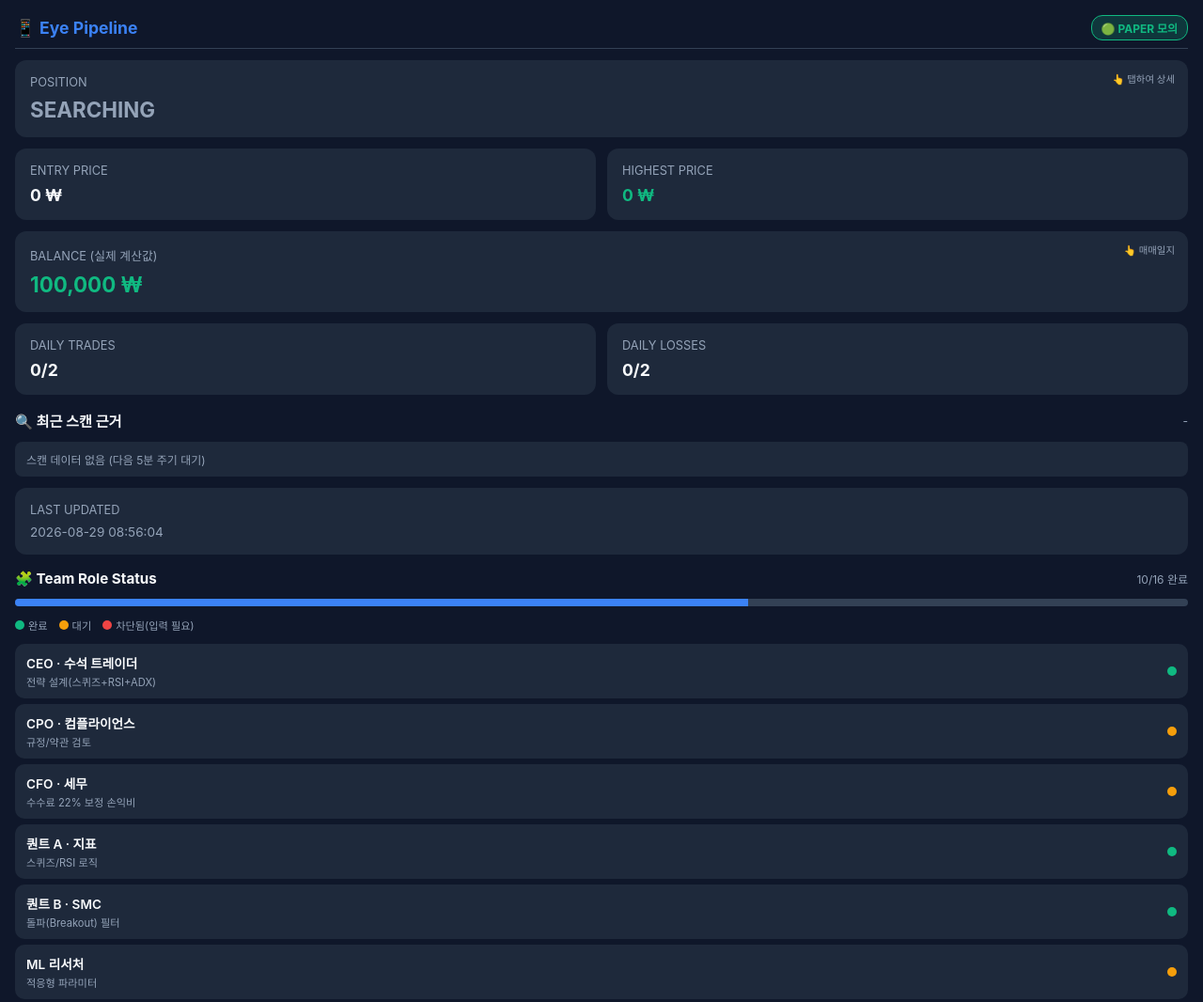
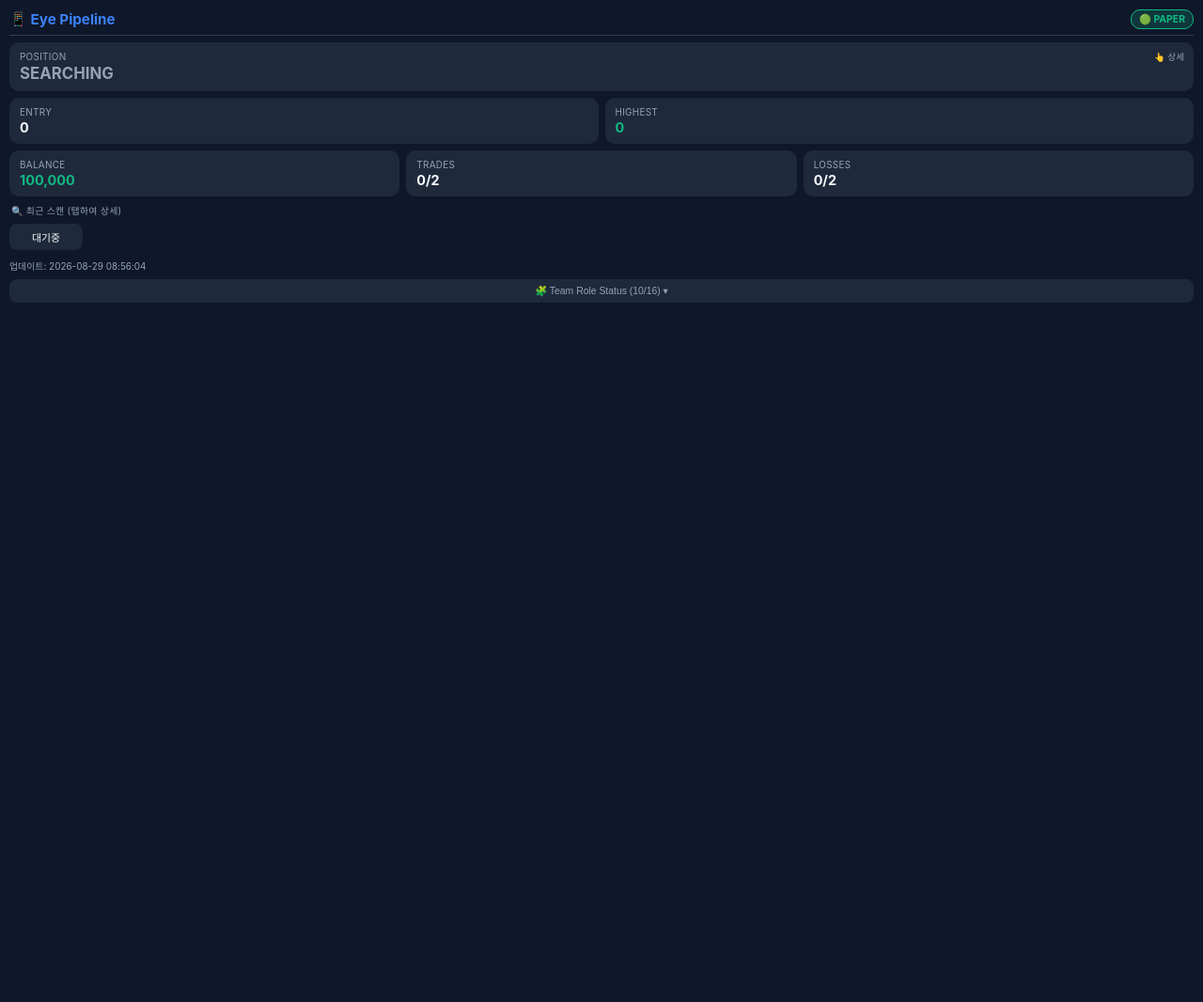
Before and after one commit to iamsomeoneartist/EYE, a plain HTML site: page index.html in a window 1280 px wide. Shown: the top 1066 px of the page at 94% size. After the commit the page ends 800 px from the top, so only its background shows below. Drawn offline with Linux system fonts and the light colour scheme.

Commit message:
Add files via upload

```diff
--- a/index.html
+++ b/index.html
@@ -9,67 +9,71 @@
     --bg: #0f172a; --card: #1e293b; --text: #f8fafc; --sub: #94a3b8;
     --green: #10b981; --red: #ef4444; --blue: #3b82f6; --yellow: #f59e0b;
   }
-  * { box-sizing: border-box; margin: 0; padding: 0; }
+  * { box-sizing: border-box; margin: 0; padding: 0; -webkit-tap-highlight-color: transparent; }
+  html, body { height: 100%; overflow: hidden; }
   body { font-family: -apple-system, Roboto, sans-serif; background: var(--bg); color: var(--text);
-         padding: 16px; display: flex; flex-direction: column; gap: 12px; }
+         padding: 10px; display: flex; flex-direction: column; gap: 7px; font-size: 13px; }
+
   .header { display: flex; justify-content: space-between; align-items: center;
-            padding-bottom: 8px; border-bottom: 1px solid #334155; }
-  .header h1 { font-size: 1.1rem; color: var(--blue); }
-  .badge { font-size: 0.75rem; padding: 4px 10px; border-radius: 12px; font-weight: bold; }
+            padding-bottom: 6px; border-bottom: 1px solid #334155; }
+  .header h1 { font-size: 0.95rem; color: var(--blue); }
+  .badge { font-size: 0.65rem; padding: 3px 8px; border-radius: 10px; font-weight: bold; }
   .badge-live { background: rgba(239,68,68,0.2); color: var(--red); border: 1px solid var(--red); }
   .badge-paper { background: rgba(16,185,129,0.2); color: var(--green); border: 1px solid var(--green); }
 
-  .card { background: var(--card); border-radius: 12px; padding: 16px;
-          display: flex; flex-direction: column; gap: 8px; position: relative; }
+  .card { background: var(--card); border-radius: 10px; padding: 9px 11px;
+          display: flex; flex-direction: column; gap: 2px; position: relative; }
   .card.clickable { cursor: pointer; }
   .card.clickable:active { background: #253449; }
-  .tap-hint { position: absolute; top: 12px; right: 14px; font-size: 0.65rem; color: var(--sub); }
-  .card-title { font-size: 0.8rem; color: var(--sub); text-transform: uppercase; }
-  .card-value { font-size: 1.4rem; font-weight: bold; }
-  .grid-2 { display: grid; grid-template-columns: 1fr 1fr; gap: 12px; }
+  .tap-hint { position: absolute; top: 8px; right: 10px; font-size: 0.6rem; color: var(--sub); }
+  .card-title { font-size: 0.62rem; color: var(--sub); text-transform: uppercase; letter-spacing: 0.03em; }
+  .card-value { font-size: 1.05rem; font-weight: bold; }
+  .card-value.small { font-size: 0.9rem; }
+  .grid-2 { display: grid; grid-template-columns: 1fr 1fr; gap: 7px; }
+  .grid-3 { display: grid; grid-template-columns: 1fr 1fr 1fr; gap: 7px; }
   .status-buy { color: var(--green); }
   .status-none { color: var(--sub); }
-  .note { font-size: 0.75rem; color: var(--sub); line-height: 1.4; }
 
-  .section-title { font-size: 0.95rem; font-weight: bold; color: var(--text);
-                    margin-top: 4px; display: flex; justify-content: space-between; align-items: center; }
-  .section-sub { font-size: 0.75rem; color: var(--sub); font-weight: normal; }
-  .role-list { display: flex; flex-direction: column; gap: 6px; }
-  .role-row { background: var(--card); border-radius: 10px; padding: 10px 12px;
+  .scan-scroll { display: flex; gap: 6px; overflow-x: auto; padding-bottom: 2px; }
+  .scan-chip { background: var(--card); border-radius: 8px; padding: 6px 9px; flex-shrink: 0;
+               min-width: 78px; text-align: center; font-size: 0.68rem; }
+  .scan-chip .sym { font-weight: bold; display: flex; align-items: center; justify-content: center; gap: 4px; }
+  .buy-dot { width: 6px; height: 6px; border-radius: 50%; background: var(--green); }
+  .scan-chip .rsn { color: var(--sub); font-size: 0.6rem; margin-top: 2px;
+                     white-space: nowrap; overflow: hidden; text-overflow: ellipsis; max-width: 78px; }
+
+  .footer-row { display: flex; justify-content: space-between; align-items: center;
+                font-size: 0.62rem; color: var(--sub); }
+  .toggle-btn { background: var(--card); border: none; color: var(--sub); font-size: 0.65rem;
+                padding: 6px 10px; border-radius: 8px; width: 100%; text-align: center; }
+
+  /* 접이식 팀 현황 (기본 숨김, 스크롤 유발 방지) */
+  #teamPanel { display: none; overflow-y: auto; max-height: 40vh; }
+  .role-list { display: flex; flex-direction: column; gap: 5px; margin-top: 6px; }
+  .role-row { background: var(--card); border-radius: 8px; padding: 7px 10px;
               display: flex; justify-content: space-between; align-items: center; gap: 8px; }
-  .role-info { display: flex; flex-direction: column; gap: 2px; min-width: 0; }
-  .role-name { font-size: 0.85rem; font-weight: 600; }
-  .role-task { font-size: 0.7rem; color: var(--sub); white-space: nowrap; overflow: hidden; text-overflow: ellipsis; }
-  .role-dot { width: 10px; height: 10px; border-radius: 50%; flex-shrink: 0; }
+  .role-name { font-size: 0.72rem; font-weight: 600; }
+  .role-task { font-size: 0.6rem; color: var(--sub); }
+  .role-dot { width: 8px; height: 8px; border-radius: 50%; flex-shrink: 0; }
   .dot-done { background: var(--green); }
   .dot-pending { background: var(--yellow); }
   .dot-blocked { background: var(--red); }
-  .progress-bar-wrap { background: #334155; border-radius: 8px; height: 8px; overflow: hidden; }
+  .progress-bar-wrap { background: #334155; border-radius: 8px; height: 6px; overflow: hidden; margin-top: 6px; }
   .progress-bar-fill { background: var(--blue); height: 100%; }
-  .legend { display: flex; gap: 12px; font-size: 0.7rem; color: var(--sub); flex-wrap: wrap; }
-  .legend span { display: flex; align-items: center; gap: 4px; }
-
-  .scan-row { background: var(--card); border-radius: 8px; padding: 10px 12px;
-              display: flex; justify-content: space-between; align-items: center; gap: 8px;
-              font-size: 0.75rem; cursor: pointer; }
-  .scan-row:active { background: #253449; }
-  .scan-symbol { font-weight: bold; display: flex; align-items: center; gap: 6px; }
-  .buy-dot { width: 7px; height: 7px; border-radius: 50%; background: var(--green); }
-  .scan-reason { color: var(--sub); text-align: right; }
 
   /* 모달 */
   .modal-overlay { display: none; position: fixed; inset: 0; background: rgba(0,0,0,0.7);
                     z-index: 1000; justify-content: center; align-items: center; padding: 16px; }
   .modal-card { background: var(--card); border: 1px solid #334155; border-radius: 12px;
-                width: 100%; max-width: 360px; max-height: 80vh; overflow-y: auto; padding: 16px; }
+                width: 100%; max-width: 340px; max-height: 78vh; overflow-y: auto; padding: 14px; }
   .modal-header { display: flex; justify-content: space-between; align-items: center;
-                  border-bottom: 1px solid #334155; padding-bottom: 8px; margin-bottom: 10px; }
-  .modal-title { font-size: 1rem; font-weight: bold; color: var(--blue); }
-  .modal-close { font-size: 1.2rem; color: var(--sub); }
-  .modal-row { display: flex; justify-content: space-between; padding: 6px 0;
-               border-bottom: 1px solid #223; font-size: 0.85rem; }
+                  border-bottom: 1px solid #334155; padding-bottom: 8px; margin-bottom: 8px; }
+  .modal-title { font-size: 0.95rem; font-weight: bold; color: var(--blue); }
+  .modal-close { font-size: 1.1rem; color: var(--sub); }
+  .modal-row { display: flex; justify-content: space-between; padding: 5px 0;
+               border-bottom: 1px solid #223; font-size: 0.8rem; }
   .modal-row span:first-child { color: var(--sub); }
-  .modal-table { width: 100%; border-collapse: collapse; font-size: 0.75rem; margin-top: 8px; }
+  .modal-table { width: 100%; border-collapse: collapse; font-size: 0.7rem; margin-top: 6px; }
   .modal-table th, .modal-table td { padding: 4px 3px; text-align: center; border-bottom: 1px solid #223; }
   .modal-table th { color: var(--sub); font-weight: normal; }
 </style>
@@ -82,65 +86,49 @@
 </div>
 
 <div class="card clickable" id="positionCard" onclick="openPositionModal()">
-  <span class="tap-hint">👆 탭하여 상세</span>
+  <span class="tap-hint">👆 상세</span>
   <div class="card-title">Position</div>
   <div class="card-value status-none" id="targetSymbol">-</div>
 </div>
 
 <div class="grid-2">
   <div class="card">
-    <div class="card-title">Entry Price</div>
-    <div class="card-value" style="font-size:1.1rem" id="buyPrice">0 KRW</div>
+    <div class="card-title">Entry</div>
+    <div class="card-value small" id="buyPrice">0 KRW</div>
   </div>
   <div class="card">
-    <div class="card-title">Highest Price</div>
-    <div class="card-value" style="font-size:1.1rem;color:var(--green)" id="highPrice">0 KRW</div>
+    <div class="card-title">Highest</div>
+    <div class="card-value small" style="color:var(--green)" id="highPrice">0 KRW</div>
   </div>
 </div>
 
-<div class="card clickable" id="balanceCard" onclick="openBalanceModal()">
-  <span class="tap-hint">👆 매매일지</span>
-  <div class="card-title">Balance (실제 계산값)</div>
-  <div class="card-value" id="balanceVal" style="color:var(--green)">0 KRW</div>
-</div>
-
-<div class="grid-2">
-  <div class="card">
-    <div class="card-title">Daily Trades</div>
-    <div class="card-value" style="font-size:1.1rem" id="tradeCount">0/2</div>
+<div class="grid-3">
+  <div class="card clickable" onclick="openBalanceModal()">
+    <div class="card-title">Balance</div>
+    <div class="card-value small" style="color:var(--green)" id="balanceVal">0</div>
   </div>
   <div class="card">
-    <div class="card-title">Daily Losses</div>
-    <div class="card-value" style="font-size:1.1rem" id="lossCount">0/2</div>
+    <div class="card-title">Trades</div>
+    <div class="card-value small" id="tradeCount">0/2</div>
+  </div>
+  <div class="card">
+    <div class="card-title">Losses</div>
+    <div class="card-value small" id="lossCount">0/2</div>
   </div>
 </div>
 
-<div class="section-title">🔍 최근 스캔 근거<span class="section-sub" id="scanTime">-</span></div>
-<div class="role-list" id="scanList"></div>
+<div class="card-title" style="padding-left:2px">🔍 최근 스캔 (탭하여 상세)</div>
+<div class="scan-scroll" id="scanList"></div>
 
-<div class="card">
-  <div class="card-title">Last Updated</div>
-  <div style="font-size:0.85rem;color:var(--sub)" id="lastUpdated">-</div>
+<div class="footer-row">
+  <span id="lastUpdated">-</span>
+  <span id="modeInfo"></span>
 </div>
 
-<div class="section-title">
-  🧩 Team Role Status
-  <span class="section-sub" id="progressLabel">0/16 완료</span>
-</div>
-<div class="progress-bar-wrap"><div class="progress-bar-fill" id="progressFill" style="width:0%"></div></div>
-
-<div class="legend">
-  <span><span class="role-dot dot-done"></span>완료</span>
-  <span><span class="role-dot dot-pending"></span>대기</span>
-  <span><span class="role-dot dot-blocked"></span>차단됨(입력 필요)</span>
-</div>
-
-<div class="role-list" id="roleList"></div>
-
-<div class="note">
-  ⚠️ 이 페이지는 GitHub Pages(공개) 저장소에서 호스팅됩니다. state.json이 공개되면
-  보유 종목·진입가·매매 이력이 누구에게나 노출됩니다. 비공개로 운영하려면
-  GitHub Pro/Team의 Private Pages를 쓰거나, 이 대시보드를 별도의 인증된 서버로 옮기세요.
+<button class="toggle-btn" onclick="toggleTeamPanel()">🧩 Team Role Status <span id="progressLabel">(0/16)</span> ▾</button>
+<div id="teamPanel">
+  <div class="progress-bar-wrap"><div class="progress-bar-fill" id="progressFill" style="width:0%"></div></div>
+  <div class="role-list" id="roleList"></div>
 </div>
 
 <!-- 상세보기 모달 -->
@@ -155,7 +143,6 @@
 </div>
 
 <script>
-// 실제 구현 상태만 반영 (가짜 매매성과 수치 아님)
 const TEAM_ROLES = [
   { name: "CEO · 수석 트레이더", task: "전략 설계(스퀴즈+RSI+ADX)", status: "done" },
   { name: "CPO · 컴플라이언스", task: "규정/약관 검토", status: "pending" },
@@ -182,7 +169,7 @@ function renderRoles() {
   const dotClass = { done: "dot-done", pending: "dot-pending", blocked: "dot-blocked" };
   list.innerHTML = TEAM_ROLES.map(r => `
     <div class="role-row">
-      <div class="role-info">
+      <div>
         <div class="role-name">${r.name}</div>
         <div class="role-task">${r.task}</div>
       </div>
@@ -190,12 +177,16 @@ function renderRoles() {
     </div>
   `).join('');
   const doneCount = TEAM_ROLES.filter(r => r.status === "done").length;
-  document.getElementById('progressLabel').innerText = `${doneCount}/${TEAM_ROLES.length} 완료`;
+  document.getElementById('progressLabel').innerText = `(${doneCount}/${TEAM_ROLES.length})`;
   document.getElementById('progressFill').style.width = `${(doneCount / TEAM_ROLES.length) * 100}%`;
 }
 renderRoles();
 
-// ---- 모달 공통 ----
+function toggleTeamPanel() {
+  const el = document.getElementById('teamPanel');
+  el.style.display = (el.style.display === 'block') ? 'none' : 'block';
+}
+
 function showModal(title, bodyHtml) {
   document.getElementById('modal-title').innerText = title;
   document.getElementById('modal-body').innerHTML = bodyHtml;
@@ -204,7 +195,6 @@ function showModal(title, bodyHtml) {
 function closeModal(e) { if (e.target.id === 'modal-overlay') closeModalDirect(); }
 function closeModalDirect() { document.getElementById('modal-overlay').style.display = 'none'; }
 
-// ---- 포지션 상세 모달 ----
 function openPositionModal() {
   const d = LATEST_STATE;
   if (!d) return;
@@ -227,11 +217,10 @@ function openPositionModal() {
     rows.map(([k,v]) => `<div class="modal-row"><span>${k}</span><span>${v}</span></div>`).join(''));
 }
 
-// ---- 잔고/매매일지 모달 ----
 async function openBalanceModal() {
   showModal("💰 매매일지", "불러오는 중...");
   try {
-    const res = await fetch('../logs/trade_journal.csv?t=' + Date.now());
+    const res = await fetch('./logs/trade_journal.csv?t=' + Date.now());
     if (!res.ok) throw new Error('no file');
     const text = await res.text();
     const rows = text.trim().split('\n');
@@ -266,7 +255,6 @@ async function openBalanceModal() {
   }
 }
 
-// ---- 스캔 종목 상세 모달 ----
 function openScanModal(symbol) {
   const scans = (LATEST_STATE && LATEST_STATE.last_scan) || [];
   const s = scans.find(x => x.symbol === symbol);
@@ -284,16 +272,17 @@ function openScanModal(symbol) {
     rows.map(([k,v]) => `<div class="modal-row"><span>${k}</span><span>${v}</span></div>`).join(''));
 }
 
-// ---- 메인 갱신 ----
 async function updateDashboard() {
   try {
-    const res = await fetch('../state.json?t=' + Date.now());
+    // 버그 수정: GitHub Pages는 docs 폴더를 웹 루트로 서빙하므로 같은 위치(./)에서 읽는다
+    const res = await fetch('./state.json?t=' + Date.now());
+    if (!res.ok) throw new Error('state.json not found (' + res.status + ')');
     const data = await res.json();
     LATEST_STATE = data;
 
     const modeBadge = document.getElementById('modeBadge');
     const isLive = data.mode === "LIVE";
-    modeBadge.innerText = isLive ? "🔴 LIVE 실거래" : "🟢 PAPER 모의";
+    modeBadge.innerText = isLive ? "🔴 LIVE" : "🟢 PAPER";
     modeBadge.className = "badge " + (isLive ? "badge-live" : "badge-paper");
 
     const symbolElem = document.getElementById('targetSymbol');
@@ -305,28 +294,28 @@ async function updateDashboard() {
       symbolElem.className = "card-value status-none";
     }
 
-    document.getElementById('buyPrice').innerText = `${(data.buy_price || 0).toLocaleString()} ₩`;
-    document.getElementById('highPrice').innerText = `${(data.highest_price || 0).toLocaleString()} ₩`;
+    document.getElementById('buyPrice').innerText = `${(data.buy_price || 0).toLocaleString()}`;
+    document.getElementById('highPrice').innerText = `${(data.highest_price || 0).toLocaleString()}`;
     document.getElementById('tradeCount').innerText = `${data.daily_trade_count || 0}/2`;
     document.getElementById('lossCount').innerText = `${data.daily_loss_count || 0}/2`;
-    document.getElementById('balanceVal').innerText = `${Math.round(data.balance || 0).toLocaleString()} ₩`;
+    document.getElementById('balanceVal').innerText = `${Math.round(data.balance || 0).toLocaleString()}`;
 
     const scanList = document.getElementById('scanList');
     const scans = data.last_scan || [];
     if (scans.length === 0) {
-      scanList.innerHTML = `<div class="scan-row"><span class="scan-reason">스캔 데이터 없음 (다음 5분 주기 대기)</span></div>`;
+      scanList.innerHTML = `<div class="scan-chip">대기중</div>`;
     } else {
       scanList.innerHTML = scans.map(s => `
-        <div class="scan-row" onclick="openScanModal('${s.symbol}')">
-          <span class="scan-symbol">${s.is_buyable ? '<span class=\"buy-dot\"></span>' : ''}${s.symbol.replace('_KRW','')}</span>
-          <span class="scan-reason">${s.reason} ›</span>
+        <div class="scan-chip" onclick="openScanModal('${s.symbol}')">
+          <div class="sym">${s.is_buyable ? '<span class="buy-dot"></span>' : ''}${s.symbol.replace('_KRW','')}</div>
+          <div class="rsn">${s.reason}</div>
         </div>
       `).join('');
     }
 
-    document.getElementById('lastUpdated').innerText = data.last_run_at || new Date().toLocaleString('ko-KR');
+    document.getElementById('lastUpdated').innerText = "업데이트: " + (data.last_run_at || "-");
   } catch (err) {
-    document.getElementById('lastUpdated').innerText = "state.json 로드 실패";
+    document.getElementById('lastUpdated').innerText = "state.json 로드 실패: " + err.message;
   }
 }
 updateDashboard();
```
